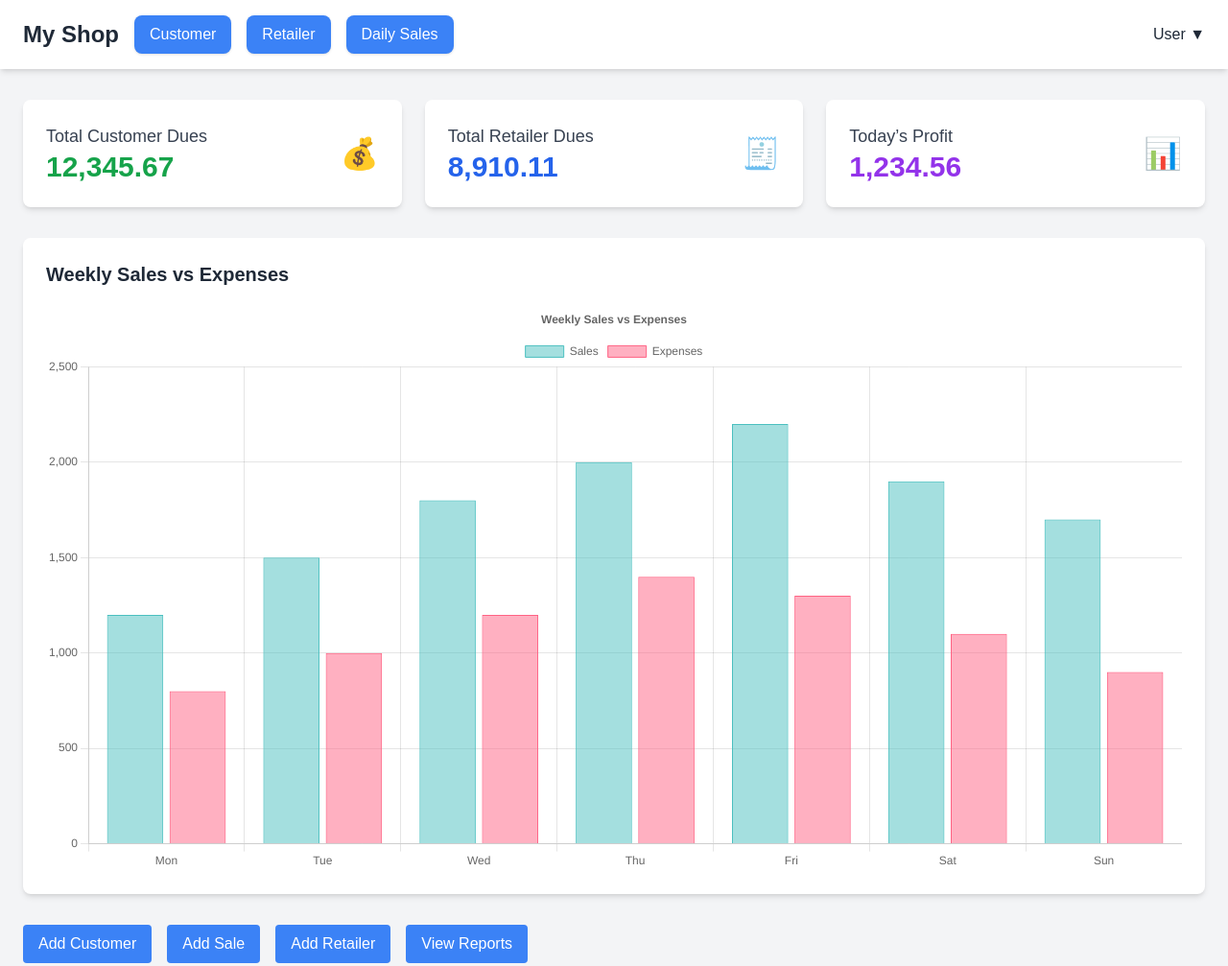
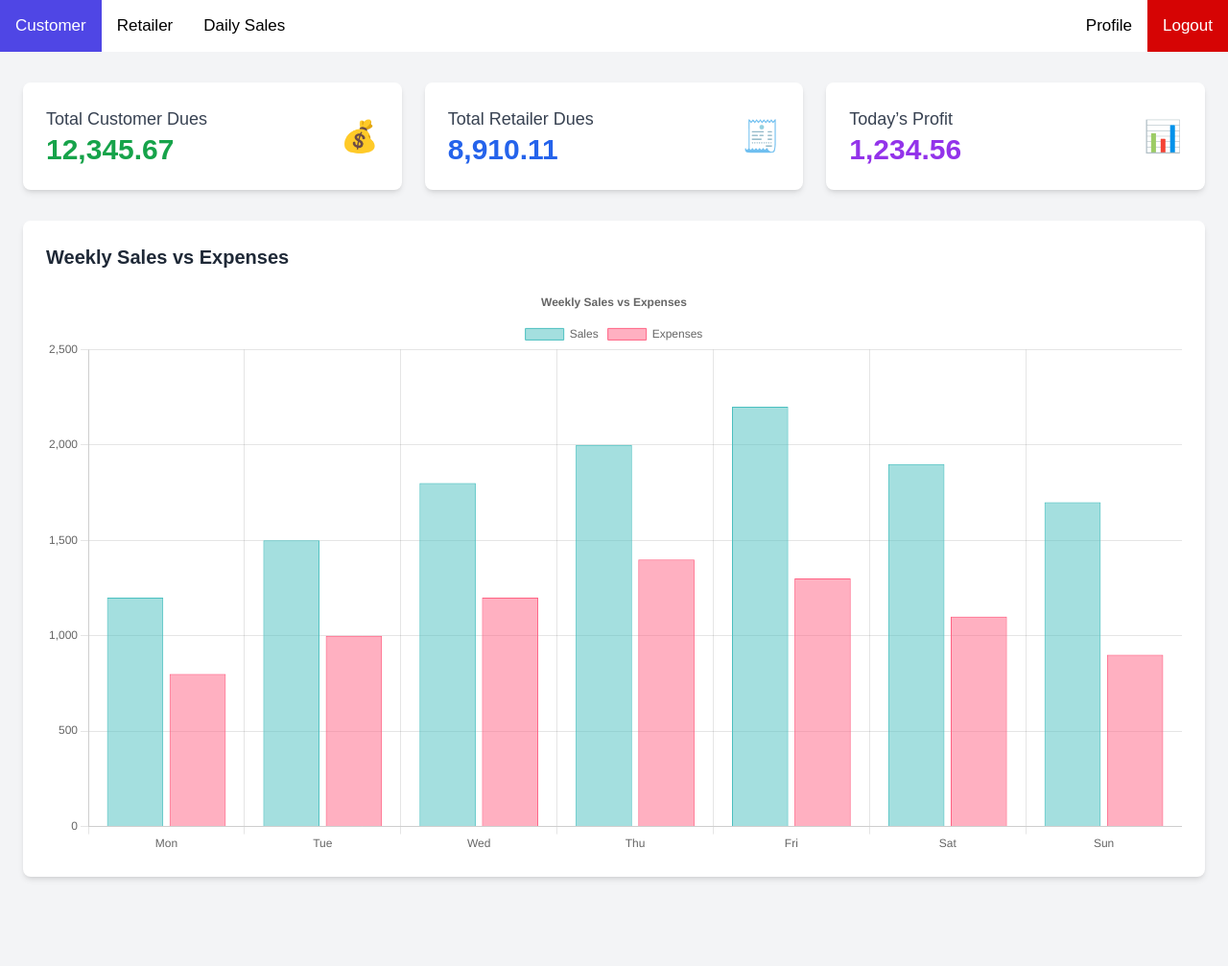
Before and after one commit to DevMangukiya05/MoneyMate, a plain HTML site: page Screens/Login_Signup/index.html in a window 1280 px wide. Shown: the whole page at 96% size. After the commit the page ends 978 px from the top, so only its background shows below. Drawn offline with nearby package versions, Linux system fonts and the light colour scheme.

Commit message:
change desing of navigation bar , remove buttons below graph

```diff
--- a/Screens/Login_Signup/index.html
+++ b/Screens/Login_Signup/index.html
@@ -32,45 +32,49 @@
             text-decoration: none;
             display: block;
         }
-        .dropdown-content a:hover {background-color: #f1f1f1}
         .dropdown:hover .dropdown-content {display: block;}
         canvas {
             max-width: 100%;
             height: auto;
         }
+        .topnav {
+            overflow: hidden;
+            background-color: white;
+        }
+
+        .topnav a {
+            float: left;
+            color: black;
+            text-align: center;
+            padding: 14px 16px;
+            text-decoration: none;
+            font-size: 17px;
+        }
+
+        .topnav a:hover {
+            background-color: #ddd;
+            color: #4F46E5;
+        }
+
+        .topnav a.active {
+            background-color: #4F46E5;
+            color: white;
+        }
+        .topnav a.arctive {
+            background-color: #d60404;
+            color: white;
+        }
     </style>
 </head>
 <body class="bg-gray-100 min-h-screen">
-    <!-- Header -->
-    <header class="bg-white shadow-md py-4 px-6 flex justify-between items-center">
-        <!-- Left side: My Shop + Accounts -->
-        <div class="flex items-center space-x-4">
-            <h1 class="text-2xl font-bold text-gray-800">My Shop</h1>
 
-            <!-- Accounts Button -->
-            <button onclick="window.location.href='KhataManagementScreen.html'"
-                    class="bg-blue-500 text-white px-4 py-2 rounded-lg shadow hover:bg-blue-600 transition">
-                Customer
-            </button>
-            <button onclick="window.location.href='RetailerScreen.html'"
-                    class="bg-blue-500 text-white px-4 py-2 rounded-lg shadow hover:bg-blue-600 transition">
-                Retailer
-            </button>
-            <button onclick="window.location.href='DailySales.html'"
-                    class="bg-blue-500 text-white px-4 py-2 rounded-lg shadow hover:bg-blue-600 transition">
-                Daily Sales
-            </button>
-        </div>
-
-        <!-- Right side: User Dropdown -->
-        <div class="dropdown relative">
-            <button class="text-gray-800 font-medium">User ▼</button>
-            <div class="dropdown-content absolute right-0 mt-2 w-40 bg-white shadow-lg rounded-lg">
-                <a href="#profile" class="block px-4 py-2 hover:bg-gray-100">Profile</a>
-                <a href="Login_Signup.html" class="block px-4 py-2 hover:bg-gray-100">Logout</a>
-            </div>
-        </div>
-    </header>
+    <div class="topnav">
+        <a class="active" href="KhataManagementScreen.html">Customer</a>
+        <a href="RetailerScreen.html">Retailer</a>
+        <a href="DailySales.html">Daily Sales</a>
+        <a class="arctive" href="Login_Signup.html" style="float:right">Logout</a>
+        <a href="#profile" style="float:right">Profile</a>
+    </div>
 
 
     <!-- Main Content -->
@@ -112,13 +116,6 @@
             <canvas id="salesExpensesChart"></canvas>
         </section>
 
-        <!-- Quick Links -->
-        <section class="flex flex-wrap gap-4">
-            <button class="bg-blue-500 hover:bg-blue-600 text-white py-2 px-4 rounded">Add Customer</button>
-            <button class="bg-blue-500 hover:bg-blue-600 text-white py-2 px-4 rounded">Add Sale</button>
-            <button class="bg-blue-500 hover:bg-blue-600 text-white py-2 px-4 rounded">Add Retailer</button>
-            <button class="bg-blue-500 hover:bg-blue-600 text-white py-2 px-4 rounded">View Reports</button>
-        </section>
     </main>
 
     <script>
```
